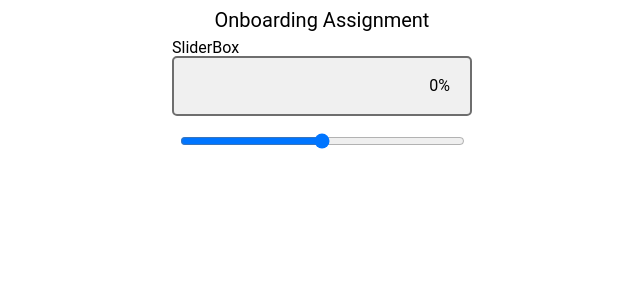
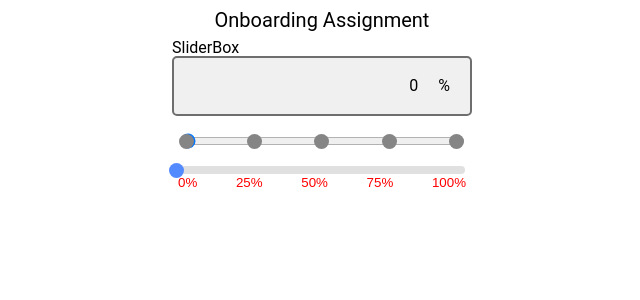
Before and after one commit to Keunyeong/wanted_pre_onboarding, a React (Create React App) app: page / in a window 1280 px wide. Shown: the top 300 px of the page, without its empty margins (318-958 px from the left). Built offline with nearby package versions, Linux system fonts and the light colour scheme.

Commit message:
feat: SliderBox Setting.

```diff
--- a/src/components/Slider.jsx
+++ b/src/components/Slider.jsx
@@ -2,11 +2,14 @@ import { useState } from "react";
 import styled from "styled-components";
 export default function Slider() {
   const [rate, setRate] = useState(0);
+  console.log("randering");
   return (
     <SliderBox>
       <h2>SliderBox</h2>
       <View>
-        <Rate>{rate}%</Rate>
+        <Rate>
+          <span>{rate}</span>%
+        </Rate>
       </View>
       <Range>
         <input
@@ -15,11 +18,81 @@ export default function Slider() {
           name="volume"
           min="0"
           max="100"
+          value={rate}
           onChange={(e) => {
             setRate(e.target.value);
           }}
         />
+        <ul onClick={(e) => {}}>
+          <li></li>
+          <li></li>
+          <li></li>
+          <li></li>
+          <li></li>
+        </ul>
       </Range>
+      <CustomRange rate={rate}>
+        <div
+          className="cover"
+          onClick={(e) => {
+            const rate = Math.round((e.nativeEvent.offsetX / 300) * 100);
+            setRate(rate);
+          }}
+        >
+          <div className="range">
+            <div
+              className="pointer"
+              draggable="true"
+              onDrag={(e) => {
+                const dragRate = Math.round(
+                  (e.nativeEvent.clientX / 300) * 100
+                );
+                if (dragRate >= 0 && dragRate <= 100) {
+                  console.log(dragRate);
+                  setRate(dragRate);
+                }
+              }}
+            ></div>
+          </div>
+        </div>
+      </CustomRange>
+      <BtnBox>
+        <button
+          onClick={(e) => {
+            setRate(0);
+          }}
+        >
+          0%
+        </button>
+        <button
+          onClick={() => {
+            setRate(25);
+          }}
+        >
+          25%
+        </button>
+        <button
+          onClick={() => {
+            setRate(50);
+          }}
+        >
+          50%
+        </button>
+        <button
+          onClick={() => {
+            setRate(75);
+          }}
+        >
+          75%
+        </button>
+        <button
+          onClick={() => {
+            setRate(100);
+          }}
+        >
+          100%
+        </button>
+      </BtnBox>
     </SliderBox>
   );
 }
@@ -41,15 +114,86 @@ const View = styled.div`
   align-items: flex-end;
   padding-right: 20px;
 `;
-const Rate = styled.p``;
+const Rate = styled.p`
+  span {
+    margin-right: 20px;
+  }
+`;
 const Range = styled.div`
   display: flex;
   justify-content: center;
   align-items: center;
   height: 50px;
+  position: relative;
   input {
     margin: 0;
     padding: 0;
     width: 95%;
+    border: none;
+  }
+  ul {
+    display: flex;
+    justify-content: space-between;
+    align-items: center;
+    position: absolute;
+    top: 0;
+    left: 7px;
+    height: 50px;
+    width: 95%;
+    li {
+      width: 15px;
+      height: 15px;
+      background-color: rgb(133, 133, 133);
+      border-radius: 8px;
+    }
   }
 `;
+
+const CustomRange = styled.div`
+  width: 100%;
+  display: flex;
+  justify-content: center;
+  align-items: center;
+  .cover {
+    height: 8px;
+    width: 95%;
+    background-color: #e0e0e0;
+    border-radius: 4px;
+    cursor: pointer;
+
+    .range {
+      position: relative;
+      height: 8px;
+      width: ${(props) => {
+        return props.rate + "%";
+      }};
+      background-color: #548aff;
+      border-radius: 4px;
+
+      .pointer {
+        position: absolute;
+        top: -3.5px;
+        right: -4px;
+        width: 15px;
+        height: 15px;
+        background-color: #548aff;
+        border-radius: 8px;
+      }
+    }
+  }
+`;
+
+const BtnBox = styled.div`
+  display: flex;
+  justify-content: space-between;
+  align-items: center;
+  button {
+    border: none;
+    background-color: white;
+    color: red;
+    :hover {
+      color: black;
+      cursor: pointer;
+    }
+  }
+`;
```
